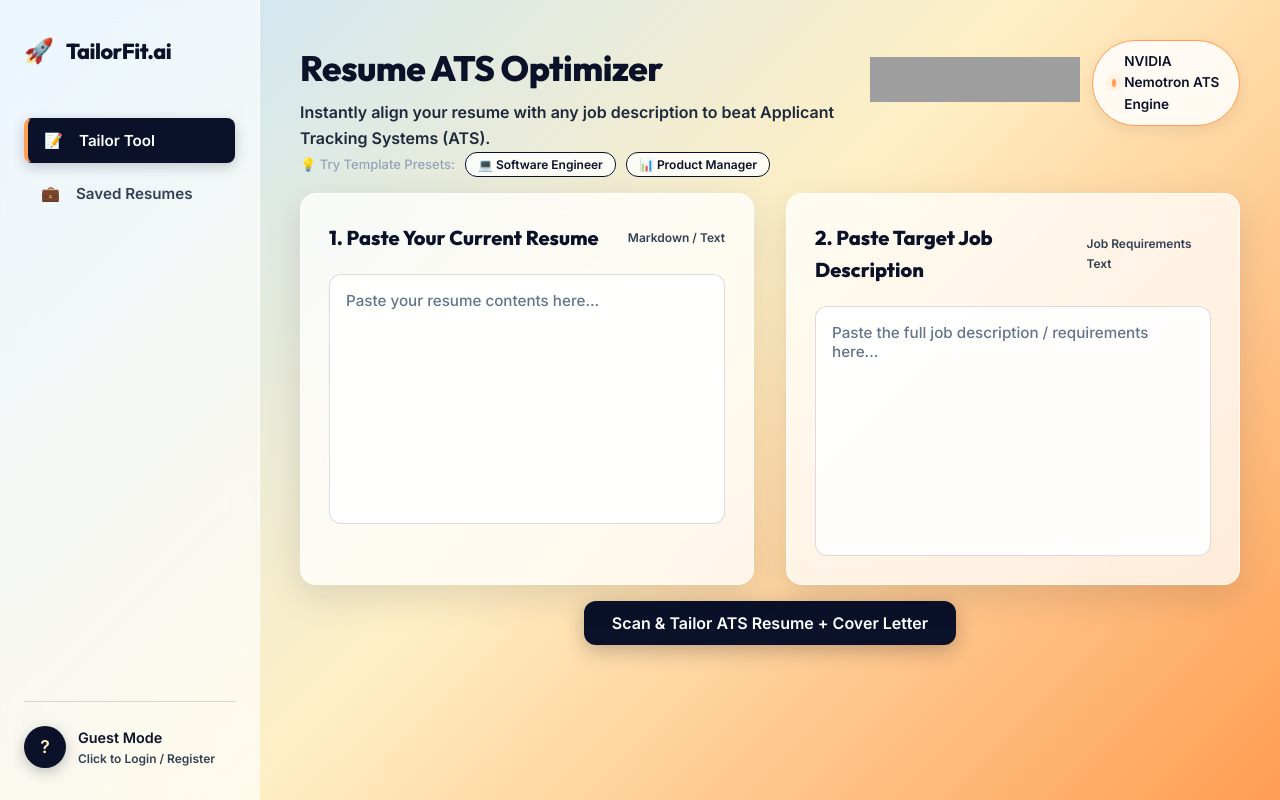
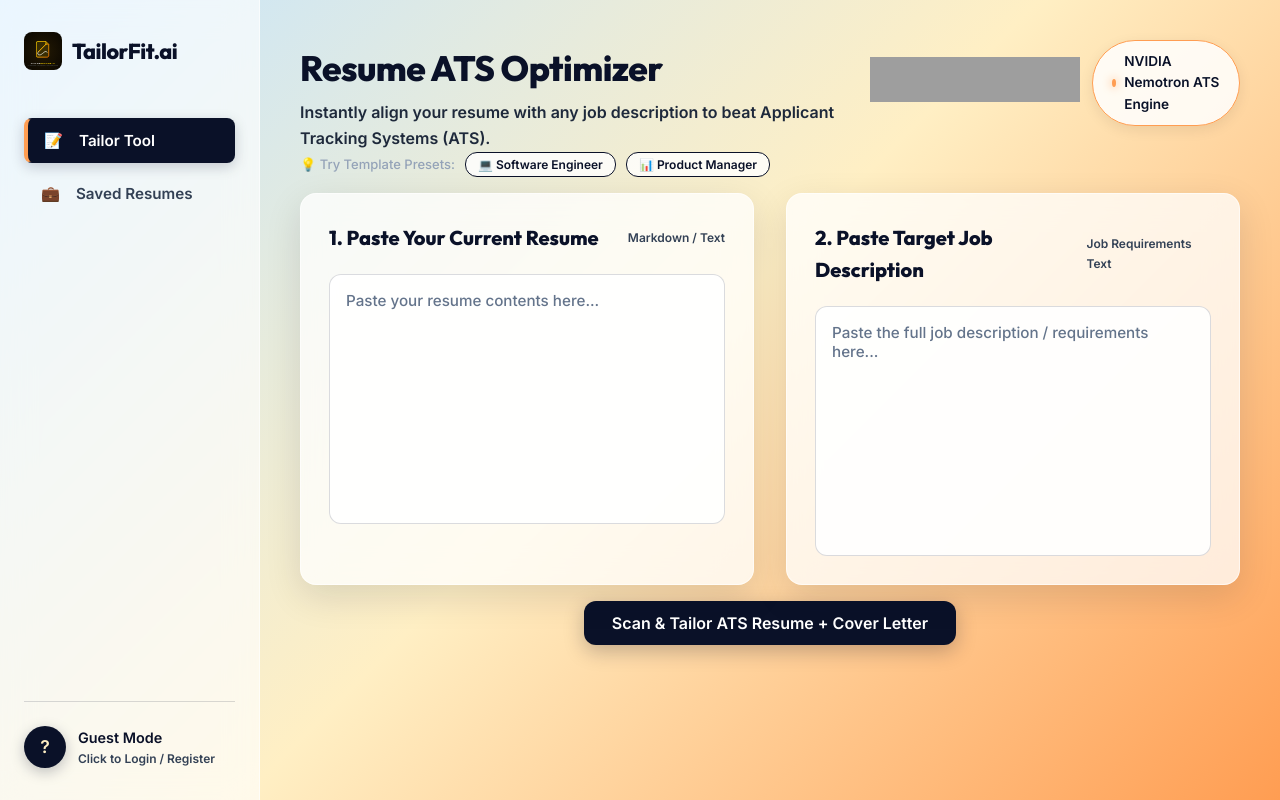
Before and after one commit to voidreformer/tailorfit-ai, a website: page index.html in a window 1280 px wide. Drawn offline with Linux system fonts and the light colour scheme; grey boxes are pictures that could not be loaded.

Commit message:
feat: integrate original gold SVG emblem logo into sidebar branding

```diff
--- a/index.html
+++ b/index.html
@@ -13,8 +13,8 @@
   <div class="app-container">
     <!-- Sidebar Navigation -->
     <aside class="sidebar">
-      <div class="logo">
-        <span class="logo-icon">🚀</span>
+      <div class="logo" style="display: flex; align-items: center; gap: 10px;">
+        <img src="logo.svg" alt="TailorFit Logo" style="width: 38px; height: 38px; border-radius: 8px;" />
         <h2>TailorFit.ai</h2>
       </div>
       <nav class="nav-menu">
```
Also changed, not shown: logo.svg (added).
